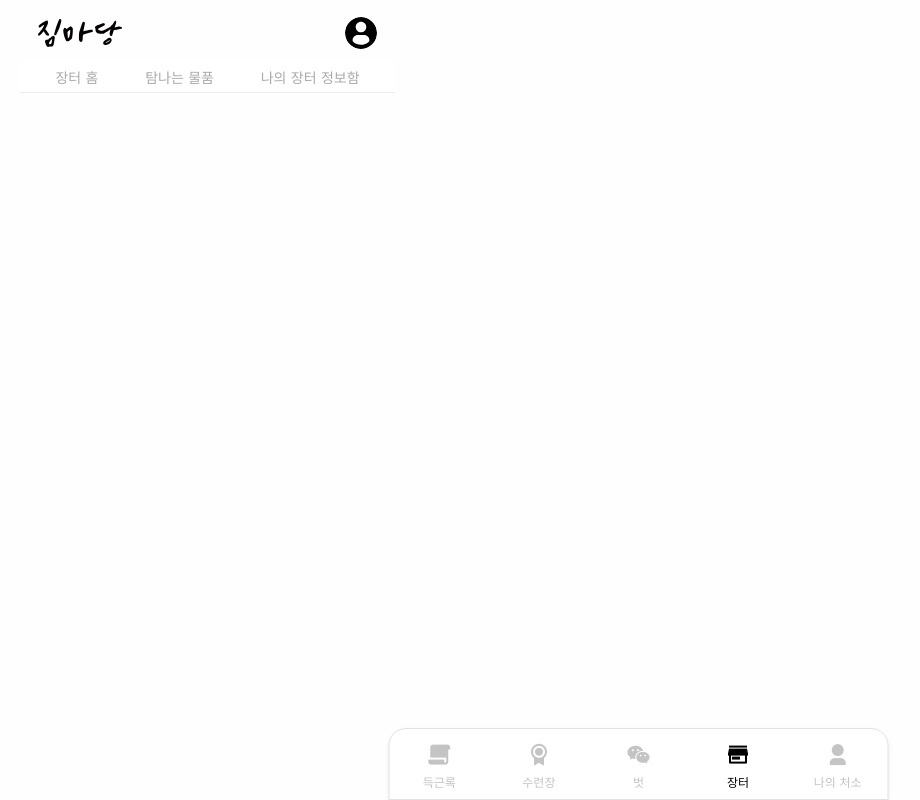
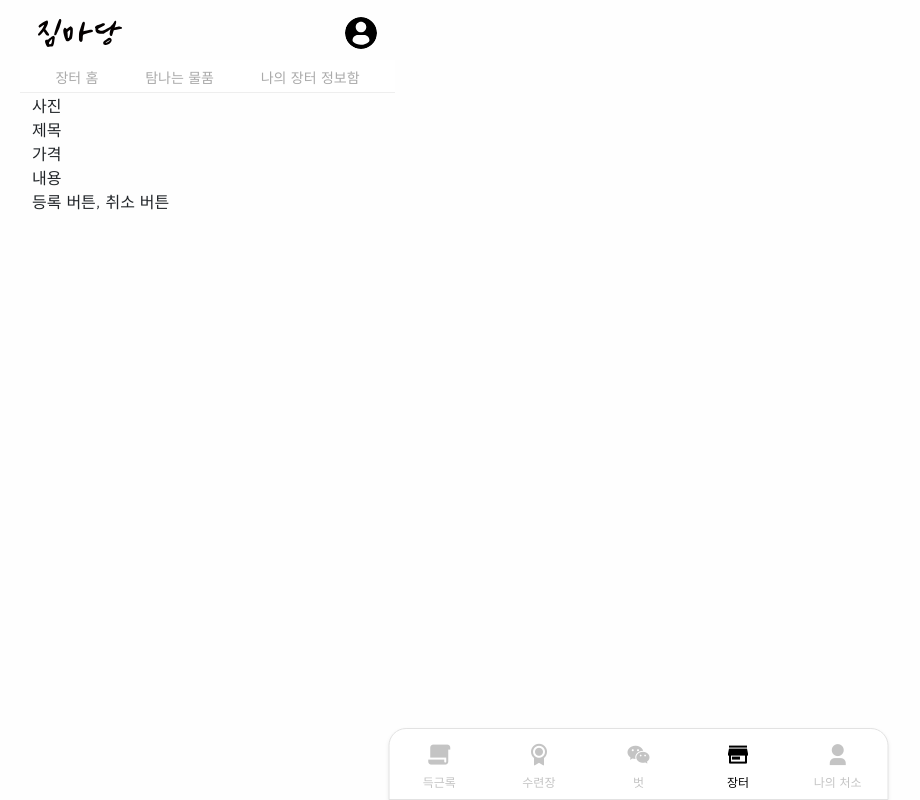
Before and after one commit to soi02/gymfrontend, a React (Vite) app: page /gymmadang/market/writeArticle in a window 1280 px wide. Shown: the whole page, without its empty margins (5-925 px from the left). Built offline with nearby package versions, Linux system fonts and the light colour scheme.

Commit message:
일부 개선 예정 사항들의 큰 틀 작성

```diff
--- a/src/user/market/pages/MarketBoard.jsx
+++ b/src/user/market/pages/MarketBoard.jsx
@@ -99,7 +99,7 @@ export default function MarketBoardPage() {
                             constMarketArticleElementList.length  > 0 ? constMarketArticleElementList : <></>
                         }
 
-                                <MarketWriteArticleFloatingFixedButton />
+                        <MarketWriteArticleFloatingFixedButton />
 
                     </div>
                 </div>
--- a/src/user/market/pages/MarketMyLikedProducts.jsx
+++ b/src/user/market/pages/MarketMyLikedProducts.jsx
@@ -3,6 +3,38 @@ export default function MarketMyLikedProductsPage() {
     return(
         <>
 
+            <div className = "row">
+                <div className = "col" style = {{paddingLeft : "3vh", paddingRight : "3vh", marginBottom : "4.5vh"}}>
+                    <div className = "row">
+                        <div className = "col" style = {{fontSize : "1.875vh"}}>
+                            내가 탐낸 물품 개수
+                        </div>
+                    </div>
+                    <div className = "row">
+                        <div className = "col" style = {{fontSize : "3.25vh", fontWeight : "bold"}}>
+                            4 개
+                        </div>
+                    </div>
+                    <div className = "row">
+                        <div className = "col secondaryDivisionDefault" style = {{marginTop : "0.5vh", paddingTop : "2vh", paddingBottom : "0.5vh", paddingLeft : "2vh", paddingRight : "2vh"}}>
+                            <div className = "row">
+                                <div className = "col" style = {{paddingLeft : "2vh", paddingRight : "2vh"}}>
+                                    {/*
+                                        constmarketuserSoldProductElementList.length  > 0 ? constmarketuserSoldProductElementList : <></>
+                                        * 해당 const 리스트의 제일 왼쪽에 하트 활성화, 비활성화로 물품의 탐냄 상태를 반영함. (새로고침 시 하트를 비활성화한 물품 상세 글은, 내가 탐낸 물품 목록에서 사라짐)
+                                    */}
+                                </div>
+                            </div>
+                        </div>
+                    </div>
+                </div>
+            </div>
+            <div className = "row">
+                <div className = "col">
+                    탐낸 물품 취소 방법 설명
+                </div>
+            </div>
+
         </>
     )
 
--- a/src/user/market/pages/MarketWriteArticle.jsx
+++ b/src/user/market/pages/MarketWriteArticle.jsx
@@ -3,6 +3,46 @@ export default function MarketWriteArticlePage() {
     return(
         <>
 
+            <div className = "container-fluid">
+
+                <div className = "row">
+                    <div className = "col primaryDivisionDefault" style = {{position : "relative", height : "80vh", overflowX : "hidden"}}>
+
+                        <div className = "row">
+                            <div className = "col">
+                                사진
+                            </div>
+                        </div>
+
+                        <div className = "row">
+                            <div className = "col">
+                                제목
+                            </div>
+                        </div>
+
+                        <div className = "row">
+                            <div className = "col">
+                                가격
+                            </div>
+                        </div>
+
+                        <div className = "row">
+                            <div className = "col">
+                                내용
+                            </div>
+                        </div>
+
+                        <div className = "row">
+                            <div className = "col">
+                                등록 버튼, 취소 버튼
+                            </div>
+                        </div>
+
+                    </div>
+                </div>
+
+            </div>
+
         </>
     )
 
```
Also changed, not shown: src/assets/img/market/test/example/ca_2nd_project_photo_upload_division.png (deleted), src/assets/img/market/test/example/ca_2nd_project_photo_upload_division_ver2.png (added).
